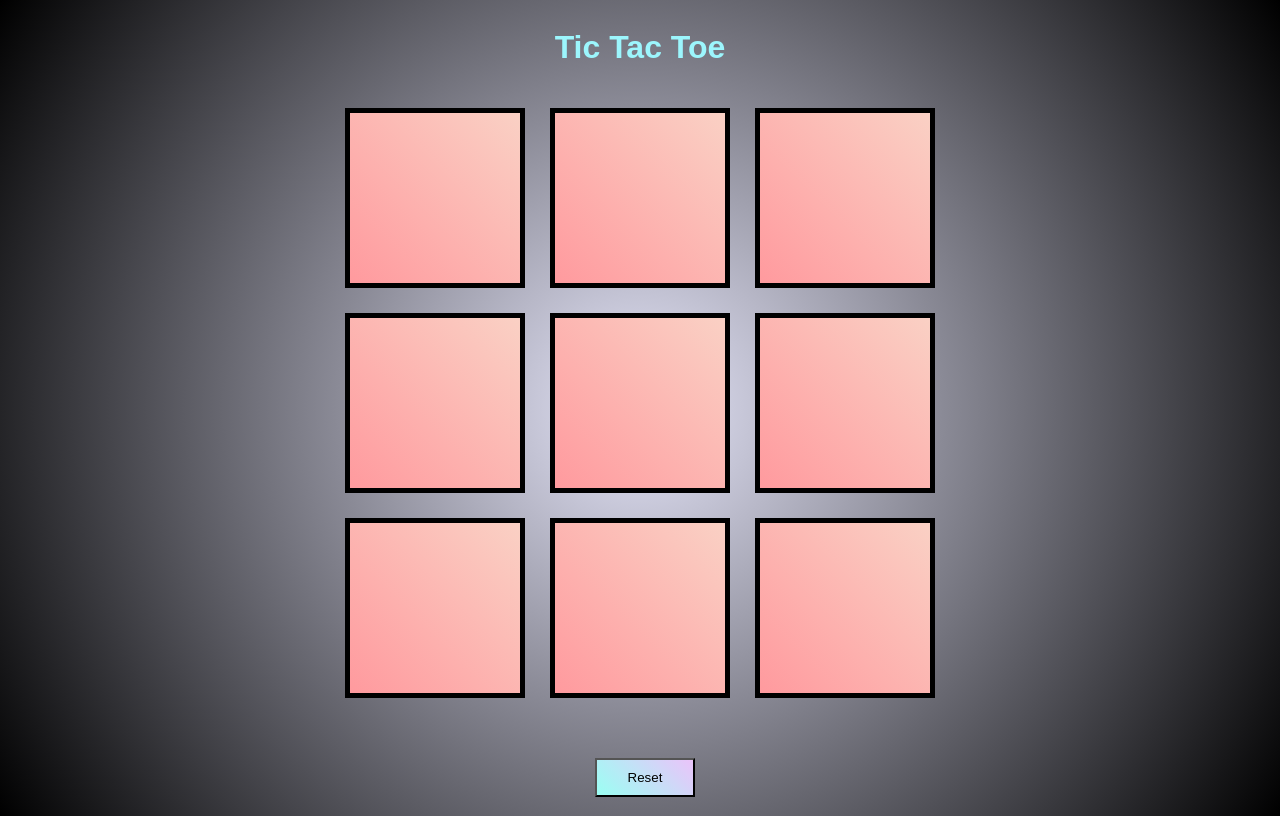
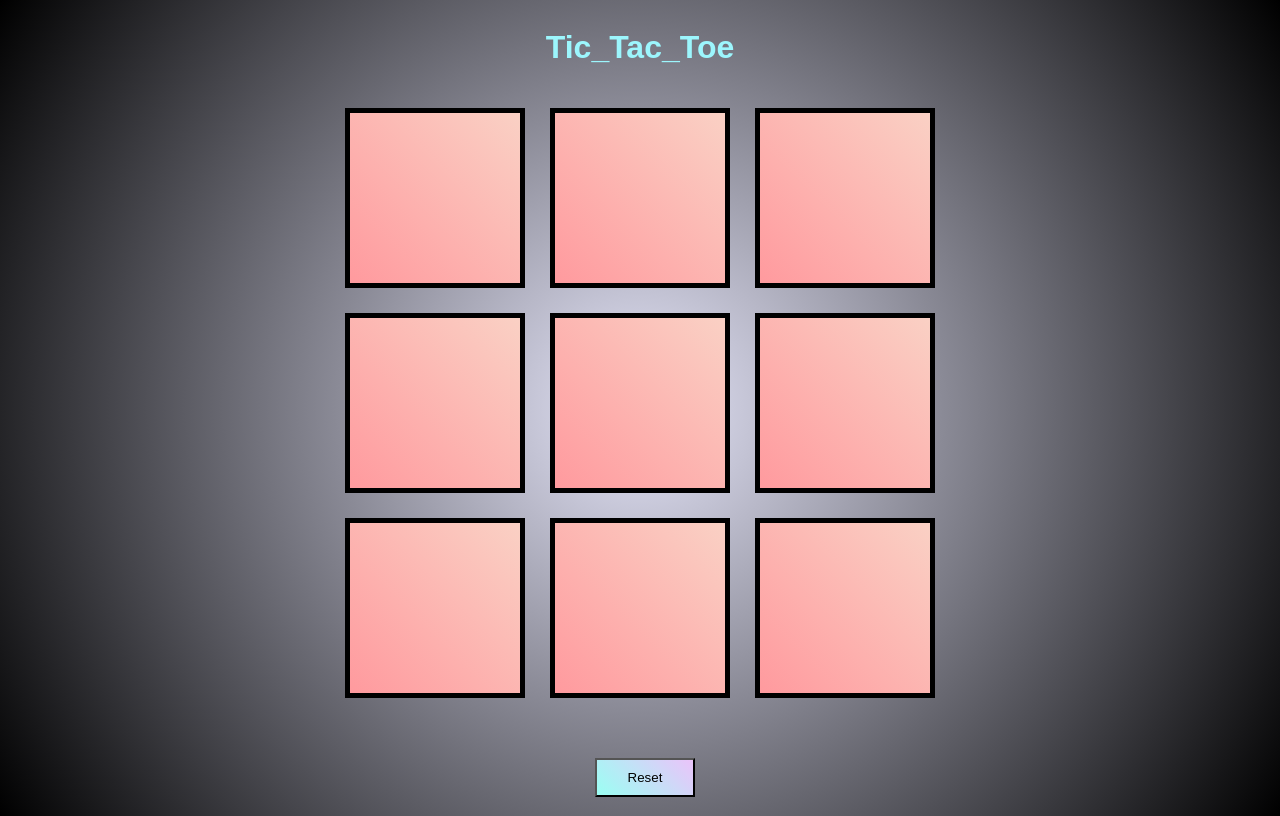
Before and after one commit to prajwalshettar43/test, a plain HTML site: page game.html in a window 1280 px wide. Drawn offline with Linux system fonts and the light colour scheme.

Commit message:
Update game.html

```diff
--- a/game.html
+++ b/game.html
@@ -7,7 +7,7 @@
     <link rel="styleSheet" href="game.css">
 </head>
 <body>
-    <h1>Tic Tac Toe</h1>
+    <h1>Tic_Tac_Toe</h1>
     <div class="bid">
     <div class="cont">
         <div class="cls"></div>
```
